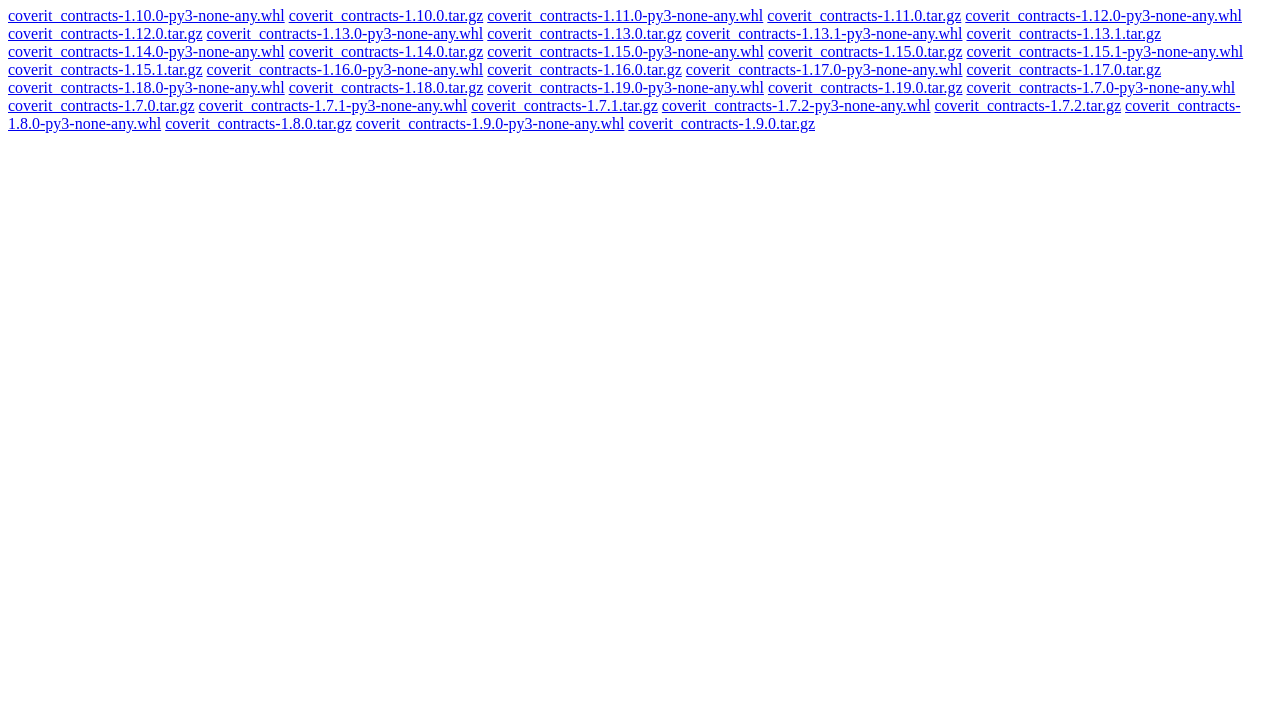
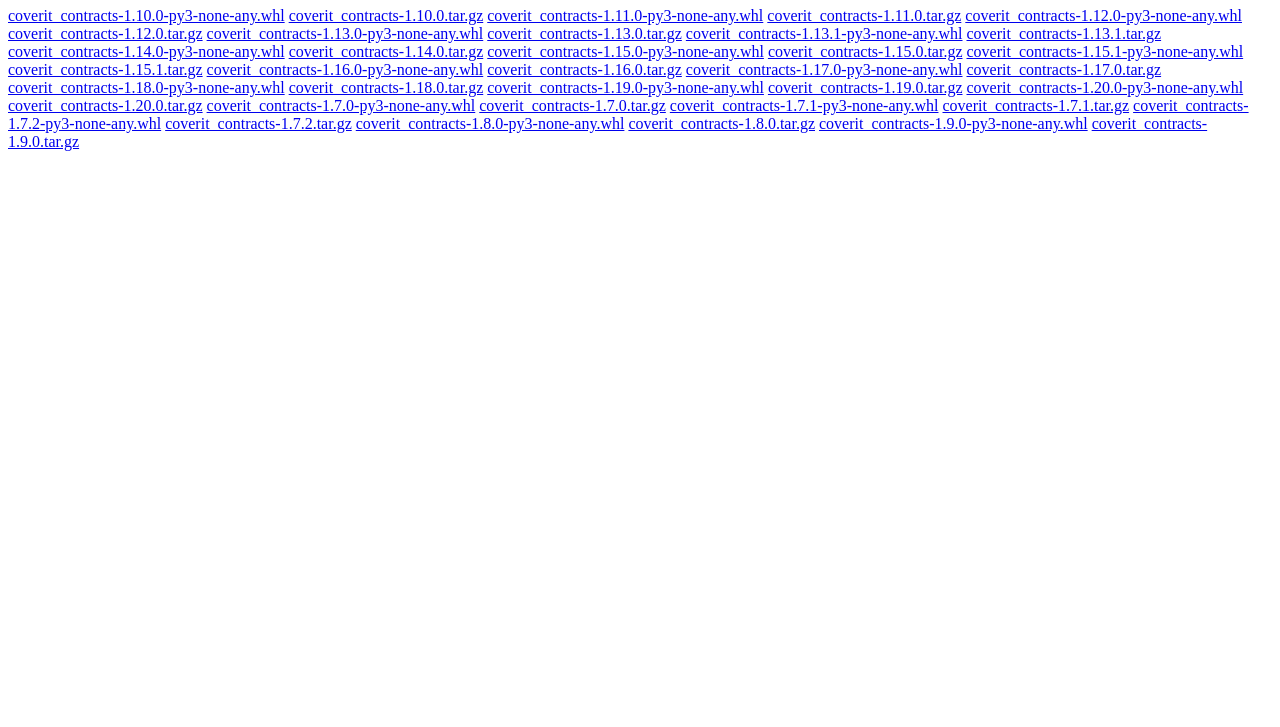
Before and after one commit to CoveritLabs/coverit-contracts, a plain HTML site: page simple/coverit-contracts/index.html in a window 1280 px wide. Shown: the part 73-800 px from the top of the page. Drawn offline with Linux system fonts and the light colour scheme.

Commit message:
chore: publish python v1.20.0

```diff
--- a/simple/coverit-contracts/index.html
+++ b/simple/coverit-contracts/index.html
@@ -26,6 +26,8 @@
     <a href="https://coveritlabs.github.io/coverit-contracts/packages/coverit_contracts-1.18.0.tar.gz">coverit_contracts-1.18.0.tar.gz</a>
     <a href="https://coveritlabs.github.io/coverit-contracts/packages/coverit_contracts-1.19.0-py3-none-any.whl">coverit_contracts-1.19.0-py3-none-any.whl</a>
     <a href="https://coveritlabs.github.io/coverit-contracts/packages/coverit_contracts-1.19.0.tar.gz">coverit_contracts-1.19.0.tar.gz</a>
+    <a href="https://coveritlabs.github.io/coverit-contracts/packages/coverit_contracts-1.20.0-py3-none-any.whl">coverit_contracts-1.20.0-py3-none-any.whl</a>
+    <a href="https://coveritlabs.github.io/coverit-contracts/packages/coverit_contracts-1.20.0.tar.gz">coverit_contracts-1.20.0.tar.gz</a>
     <a href="https://coveritlabs.github.io/coverit-contracts/packages/coverit_contracts-1.7.0-py3-none-any.whl">coverit_contracts-1.7.0-py3-none-any.whl</a>
     <a href="https://coveritlabs.github.io/coverit-contracts/packages/coverit_contracts-1.7.0.tar.gz">coverit_contracts-1.7.0.tar.gz</a>
     <a href="https://coveritlabs.github.io/coverit-contracts/packages/coverit_contracts-1.7.1-py3-none-any.whl">coverit_contracts-1.7.1-py3-none-any.whl</a>
```
Also changed, not shown: 2 other files.
